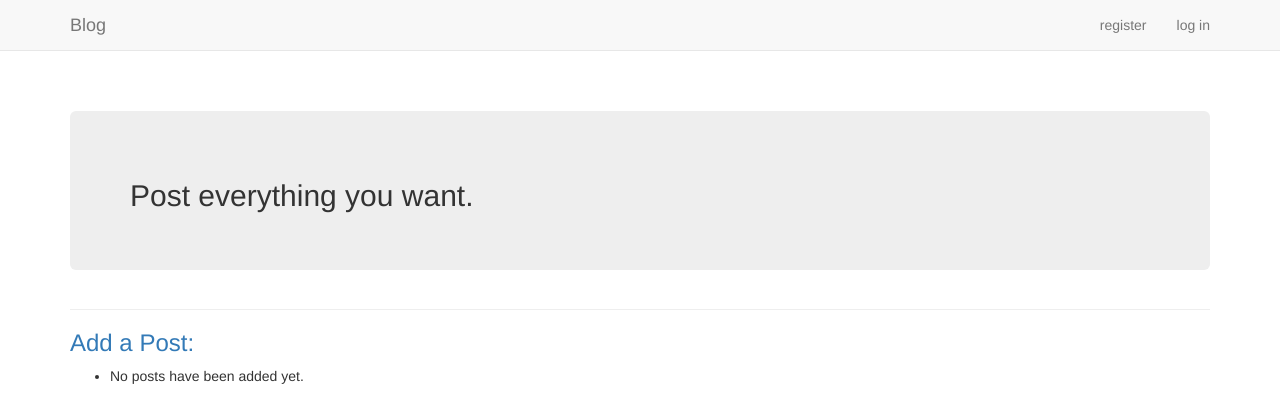
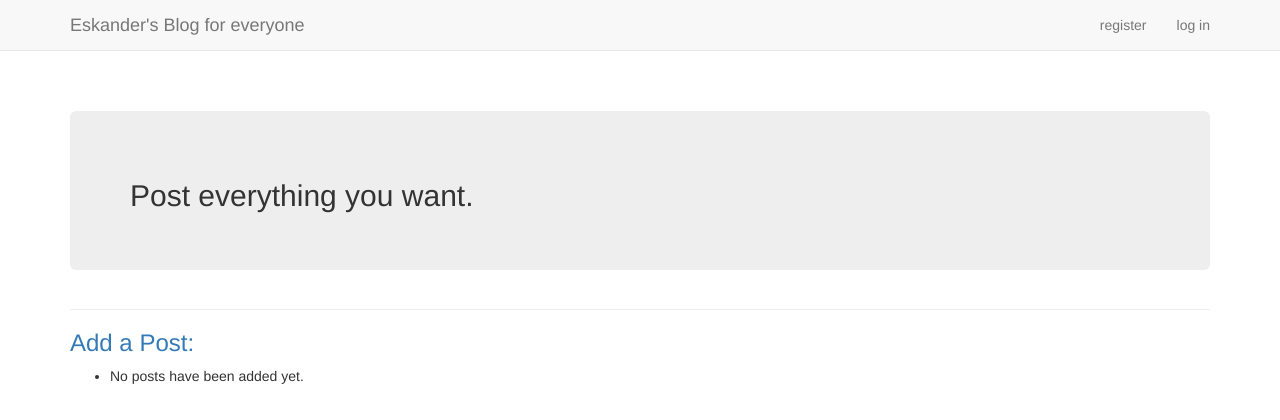
Before and after one commit to Eskander777/blog-django-example, a Django app: page / in a window 1280 px wide. Shown: the top 420 px of the page. Run offline with Django 3.2, Linux system fonts and the light colour scheme; data that the repository does not hold is empty; some libraries are stand-ins or nearby versions.

Commit message:
Change site's title

```diff
--- a/blogs/templates/blogs/base.html
+++ b/blogs/templates/blogs/base.html
@@ -25,7 +25,7 @@
             aria-expanded="false" aria-controls="navbar">
           </button>
           <a class="navbar-brand" href="{% url 'blogs:index' %}">
-              Blog</a>
+              Eskander's Blog for everyone</a>
         </div>
 
         <div id="navbar" class="navbar-collapse collapse">
```
